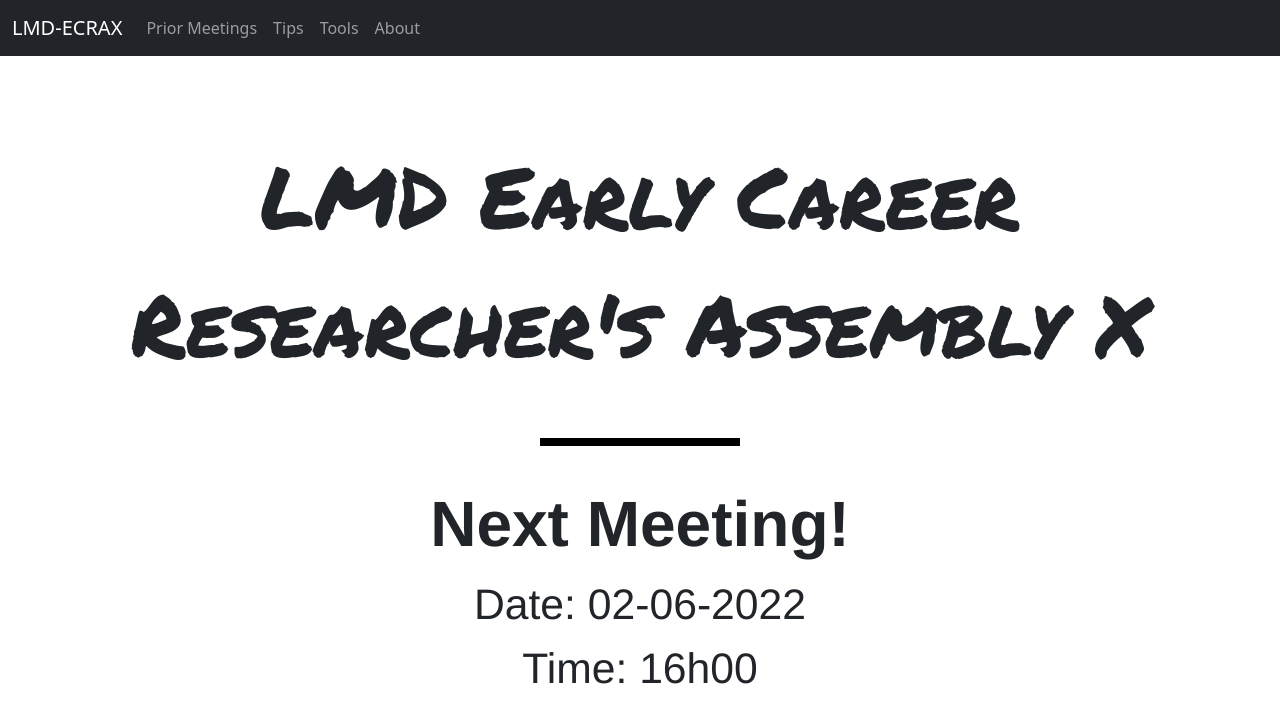
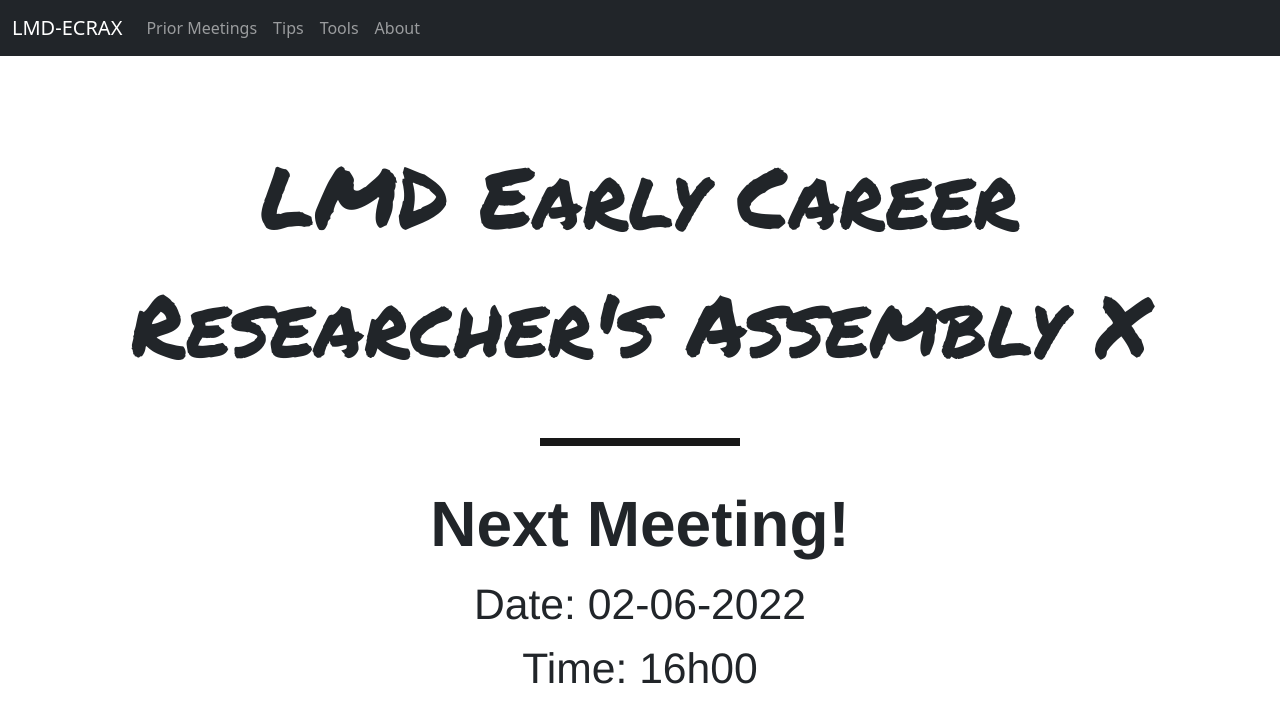
Before and after one commit to lmd-ecrax/lmd-ecrax.github.io, a Jekyll site: the page built from index.md, in a window 1280 px wide. Shown: the top 723 px of the page. Built offline with Jekyll 4.4.1, drawn with Linux system fonts in a browser that asks for light colours.

Commit message:
fixed the black bar color on the main page - may still have to adjust

```diff
--- a/assets/css/styles.css
+++ b/assets/css/styles.css
@@ -17,7 +17,7 @@
 .hline {
     padding: 4px;
     margin: auto;
-    background-color: black;
+    background-color: #181818;
     width: 200px;
 }
 
```
